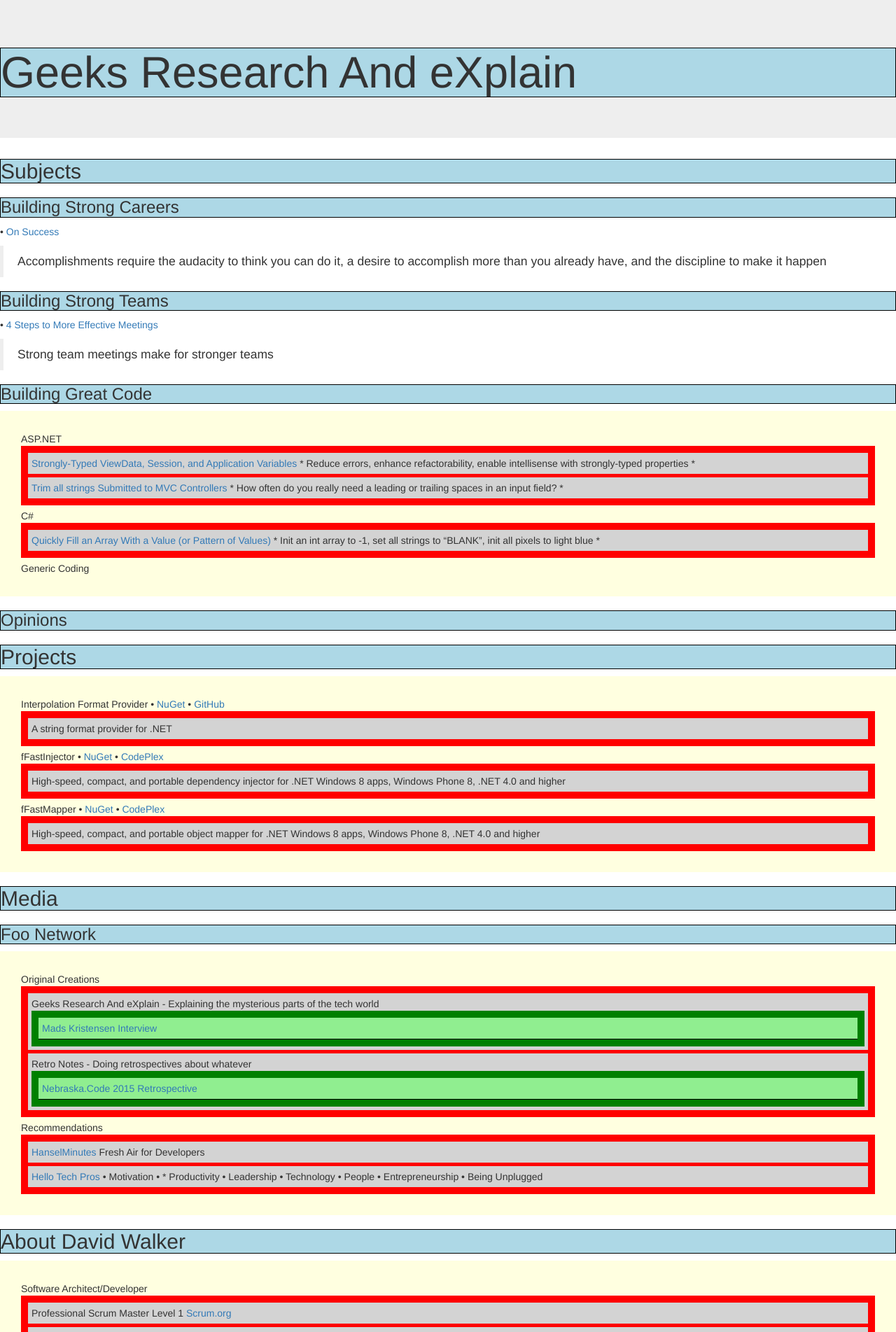
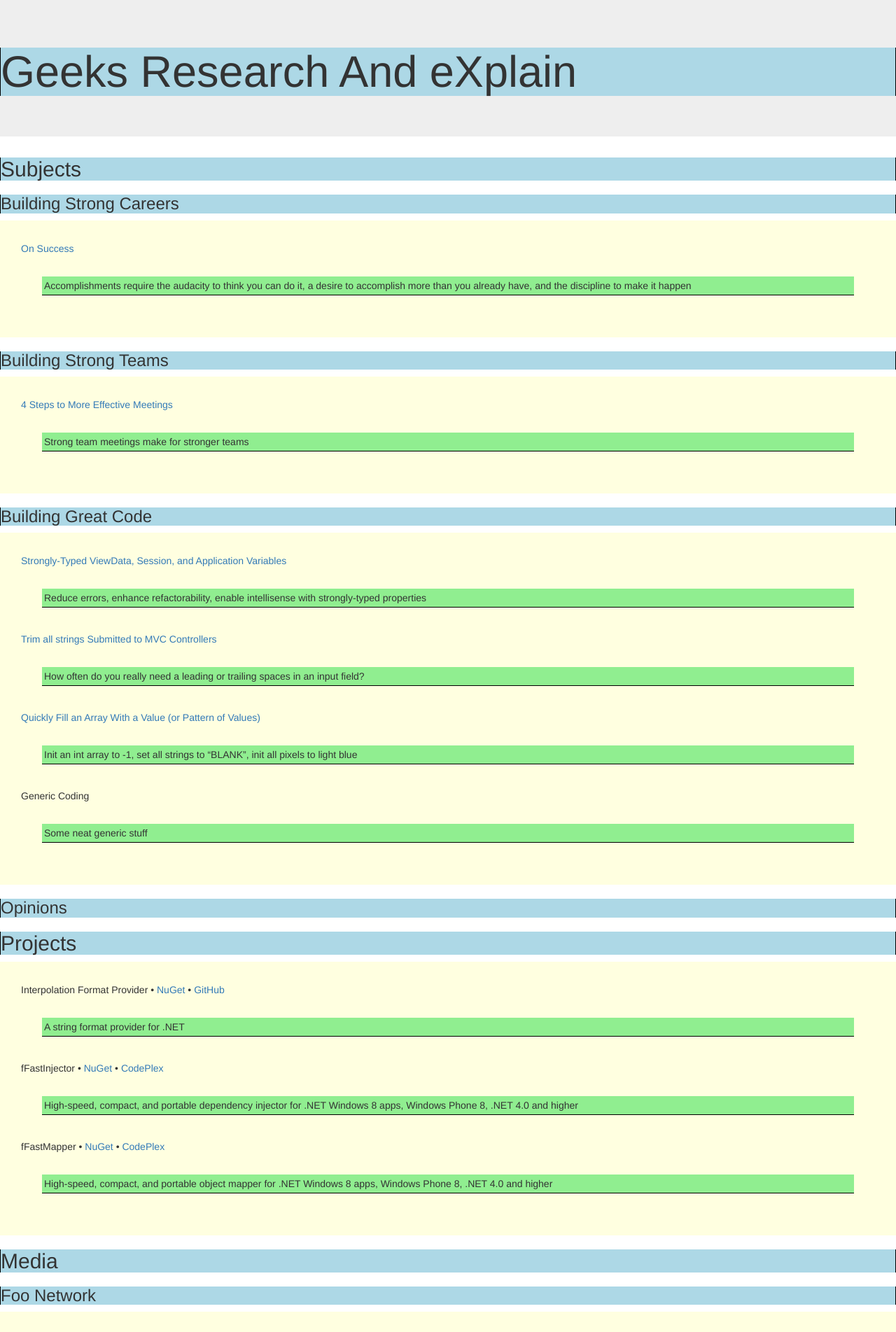
Before and after one commit to Grax32/Grax32.github.io, a Jekyll site: the page built from index.md, in a window 1280 px wide. Shown: the top 1903 px of the page at 70% size. Built offline with Jekyll 4.4.1, drawn with Linux system fonts in a browser that asks for light colours.

Commit message:
change home

```diff
--- a/index.md
+++ b/index.md
@@ -6,22 +6,24 @@ title: Geeks Research And eXplain
 
 ### Building Strong Careers
 
-&bull; [On Success](/2014/01/on-success)
-> Accomplishments require the audacity to think you can do it, a desire to accomplish more than you already have, and the discipline to make it happen
+* [On Success](/2014/01/on-success)
+  * Accomplishments require the audacity to think you can do it, a desire to accomplish more than you already have, and the discipline to make it happen
 
 ### Building Strong Teams
 
-&bull; [4 Steps to More Effective Meetings](/2015/06/4-steps-to-more-effective-meetings)
-> Strong team meetings make for stronger teams
+* [4 Steps to More Effective Meetings](/2015/06/4-steps-to-more-effective-meetings)
+  * Strong team meetings make for stronger teams
 
 ### Building Great Code
 
-* ASP.NET
-    * [Strongly-Typed ViewData, Session, and Application Variables](/2013/06/simple-strongly-typed-pattern-for) * Reduce errors, enhance refactorability, enable intellisense with strongly-typed properties *
-    * [Trim all strings Submitted to MVC Controllers](/2015/03/trimming-all-strings-submitted-to-aspnet) * How often do you really need a leading or trailing spaces in an input field? *
-* C#
-    * [Quickly Fill an Array With a Value (or Pattern of Values)](/2014/04/better-array-fill-function) * Init an int array to -1, set all strings to "BLANK", init all pixels to light blue *
+* [Strongly-Typed ViewData, Session, and Application Variables](/2013/06/simple-strongly-typed-pattern-for)
+  * Reduce errors, enhance refactorability, enable intellisense with strongly-typed properties
+* [Trim all strings Submitted to MVC Controllers](/2015/03/trimming-all-strings-submitted-to-aspnet)
+  * How often do you really need a leading or trailing spaces in an input field?
+* [Quickly Fill an Array With a Value (or Pattern of Values)](/2014/04/better-array-fill-function)
+  * Init an int array to -1, set all strings to "BLANK", init all pixels to light blue
 * Generic Coding
+  * Some neat generic stuff
 
 ### Opinions
 
--- a/stylesheets/home.css
+++ b/stylesheets/home.css
@@ -10,29 +10,21 @@ li {
     margin: 5px;
 }
 
-ul ul {
-    border: 0 none;
-    background-color: red;
-    padding: 5px;
-}
-
 ul ul ul {
     background-color: green;
+    border: 0 none;
 }
 
 ul ul li {
-    background-color: lightgray;
-    padding: 5px;
-}
-
-ul ul ul li {
     background-color: lightgreen;
     border-bottom: 1px solid black;
+    padding: 3px;
 }
 
 
 h1,h2,h3,h4,h5,h6{
     width: 100%;
     border: 1px solid black;
+    border-width: 0 1px;
     background-color: lightblue;
 }
```
